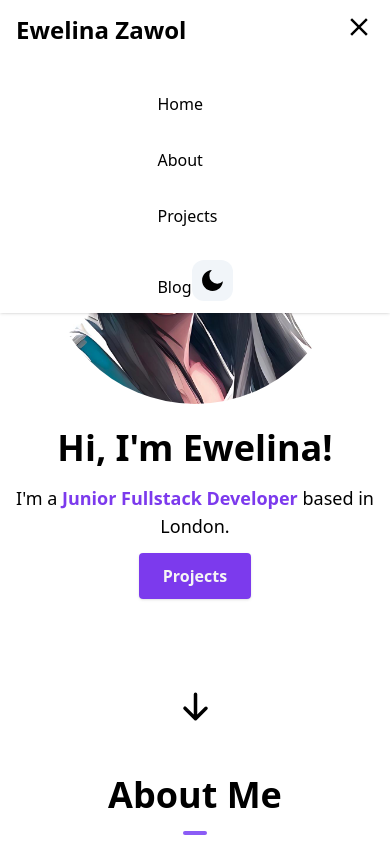
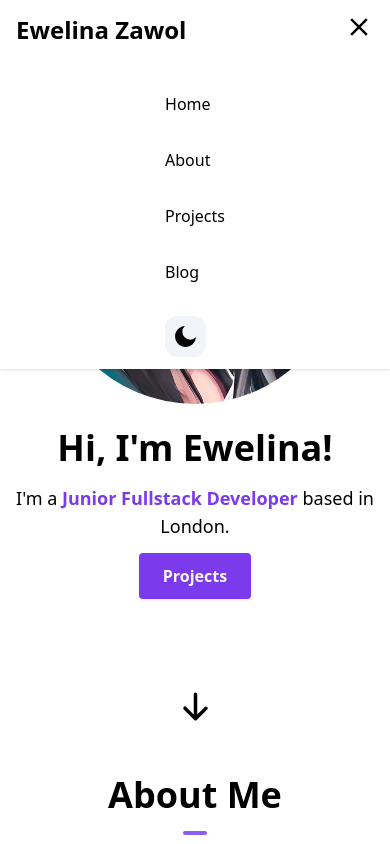
Before and after one commit to ZEwela/portfolio, a Next.js app: page / in a window 390 px wide. Both pictures are taken after a click on the button 359 px from the left and 27 px from the top of the page. Shown: the top 844 px of the page. Built offline with nearby package versions, Linux system fonts and the light colour scheme.

Commit message:
visual fix in nav

```diff
--- a/src/components/Navbar.tsx
+++ b/src/components/Navbar.tsx
@@ -62,7 +62,14 @@
             <div className="items-centr justify-center space-y-8 md:flex md:space-x-6 md:space-y-0">
               {NAV_ITEMS.map((item, idx) => {
                 return item.link ? (
-                  <a href={item.link} target="_blank">
+                  <a
+                    href={item.link}
+                    key={idx}
+                    target="_blank"
+                    className={
+                      "block lg:inline-block next-neutral-900 hover:text-neutral-500 dark:text-neutral-100 cursor-pointer"
+                    }
+                  >
                     {item.label}
                   </a>
                 ) : (
@@ -70,7 +77,7 @@
                     key={idx}
                     to={item.page}
                     className={
-                      "block lg:inline-block next-neutral-900 hover:text-neutral-500 dark:text-neutral-100"
+                      "block lg:inline-block next-neutral-900 hover:text-neutral-500 dark:text-neutral-100 cursor-pointer"
                     }
                     activeClass="active"
                     spy={true}
```
